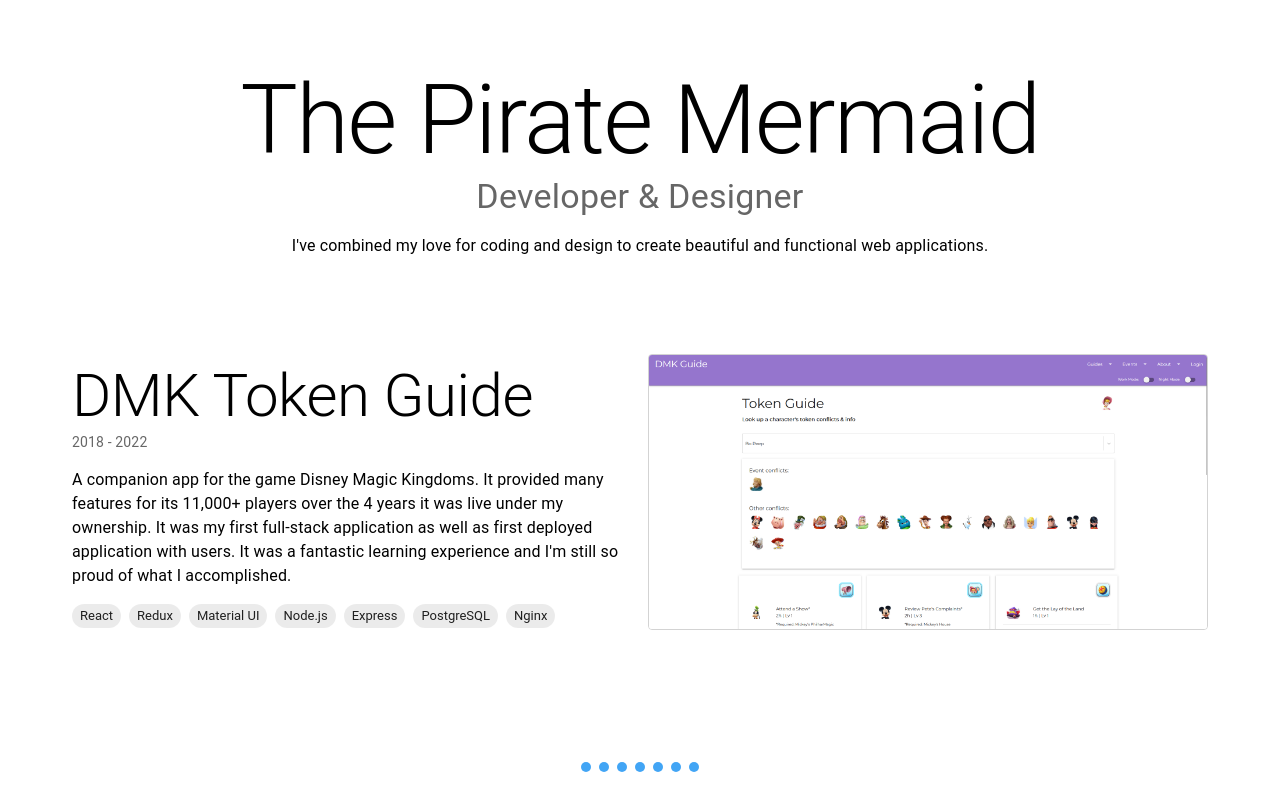
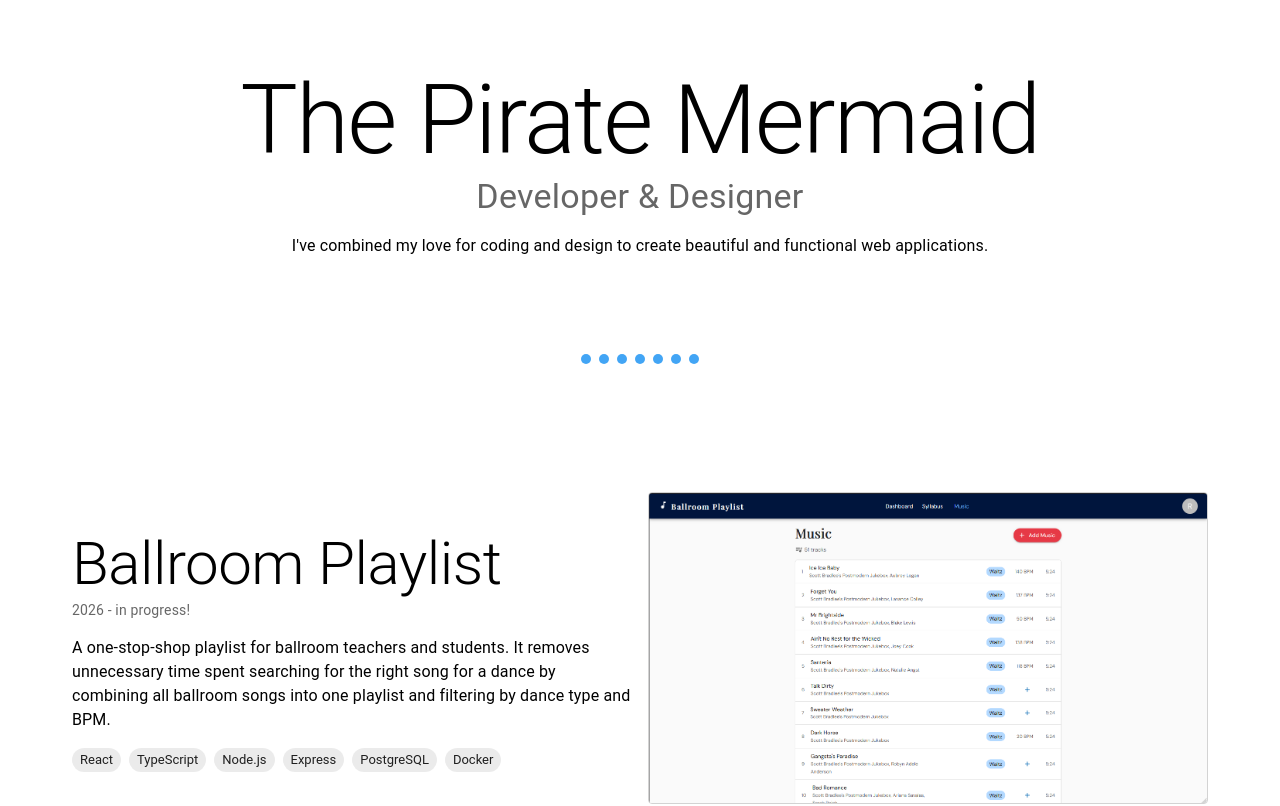
Before and after one commit to piratemermaid/portfolio-2026, a React (Vite) app: page / in a window 1280 px wide. Shown: the top 806 px of the page. Built offline with nearby package versions, Linux system fonts and the light colour scheme.

Commit message:
add ballroom playlist project

```diff
--- a/src/components/HomePage.tsx
+++ b/src/components/HomePage.tsx
@@ -13,6 +13,7 @@
     >
       <WelcomeBanner />
       <Stack spacing={16} alignItems="center">
+        <Divider />
         {projectSummaries.map((project, index) => (
           <>
             <ProjectSummary key={project.name} project={project} />
--- a/src/data/projects.ts
+++ b/src/data/projects.ts
@@ -8,6 +8,16 @@
 
 export const projectSummaries = [
   {
+    name: "Ballroom Playlist",
+    description: `A one-stop-shop playlist for ballroom teachers and students.
+            It removes unnecessary time spent searching for the right song for a
+            dance by combining all ballroom songs into one playlist and filtering
+            by dance type and BPM.`,
+    imgSrc: "/src/assets/ballroom-playlist/playlist.png",
+    year: "2026 - in progress!",
+    tags: ["React", "TypeScript", "Node.js", "Express", "PostgreSQL", "Docker"],
+  },
+  {
     name: "DMK Token Guide",
     description: `A companion app for the game Disney Magic Kingdoms. It
             provided many features for its 11,000+ players over the 4 years it
@@ -15,15 +25,7 @@
             as well as first deployed application with users. It was a fantastic
             learning experience and I'm still so proud of what I accomplished.`,
     imgSrc: "/src/assets/dmk-token-guide/homepage.png",
-    tags: [
-      "React",
-      "Redux",
-      "Material UI",
-      "Node.js",
-      "Express",
-      "PostgreSQL",
-      "Nginx",
-    ],
+    tags: ["React", "Redux", "Node.js", "Express", "PostgreSQL", "Nginx"],
     year: "2018 - 2022",
   },
   {
@@ -33,7 +35,7 @@
         have left to unlock.`,
     imgSrc: "/src/assets/hades-companion/hades-clears.png",
     year: "2025",
-    tags: ["React", "TypeScript", "Material UI", "React Router", "Vercel"],
+    tags: ["React", "TypeScript", "React Router", "Vercel"],
   },
   {
     name: "Palworld Companion",
@@ -42,6 +44,6 @@
         breeding pairs, and more.`,
     imgSrc: "/src/assets/palworld-companion/work-suitability.png",
     year: "2024",
-    tags: ["React", "TypeScript", "Material UI", "React Router", "Vercel"],
+    tags: ["React", "TypeScript", "React Router", "Vercel"],
   },
 ];
```
Also changed, not shown: src/assets/ballroom-playlist/playlist.png (added).
